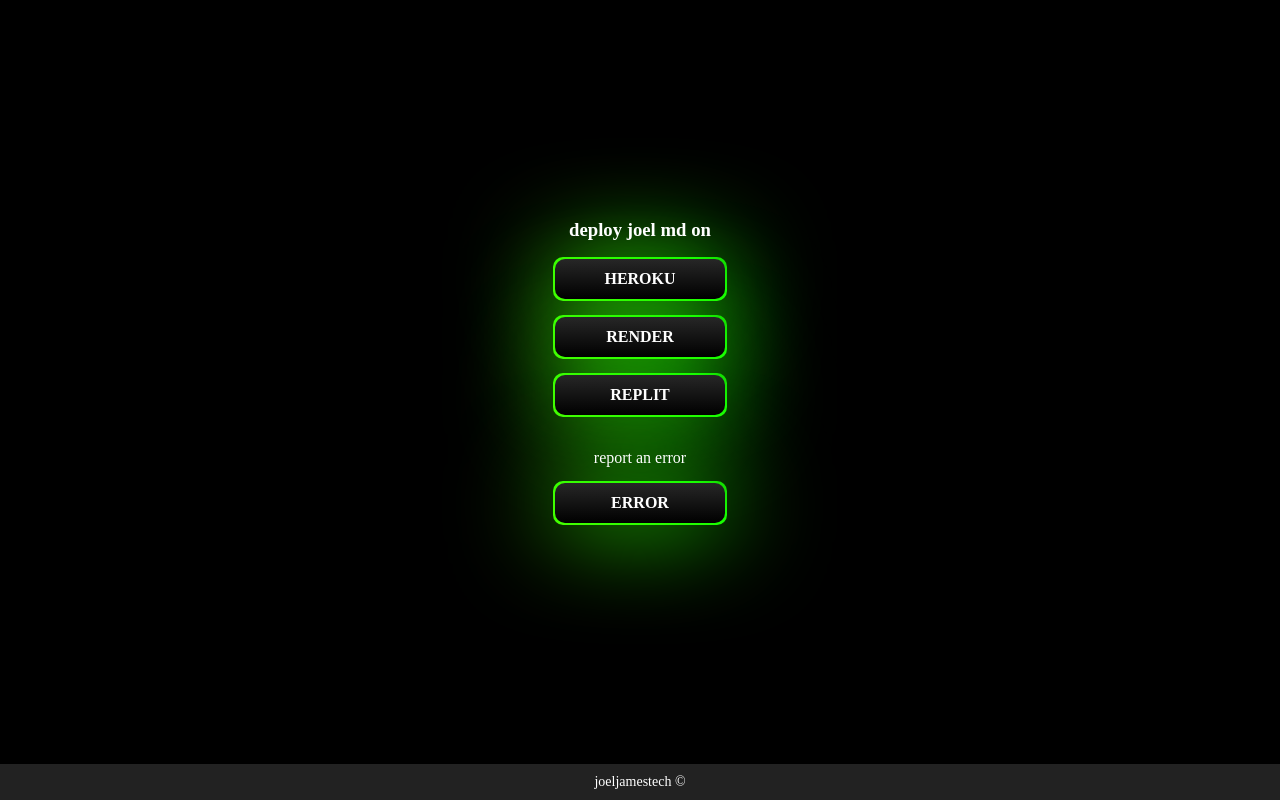
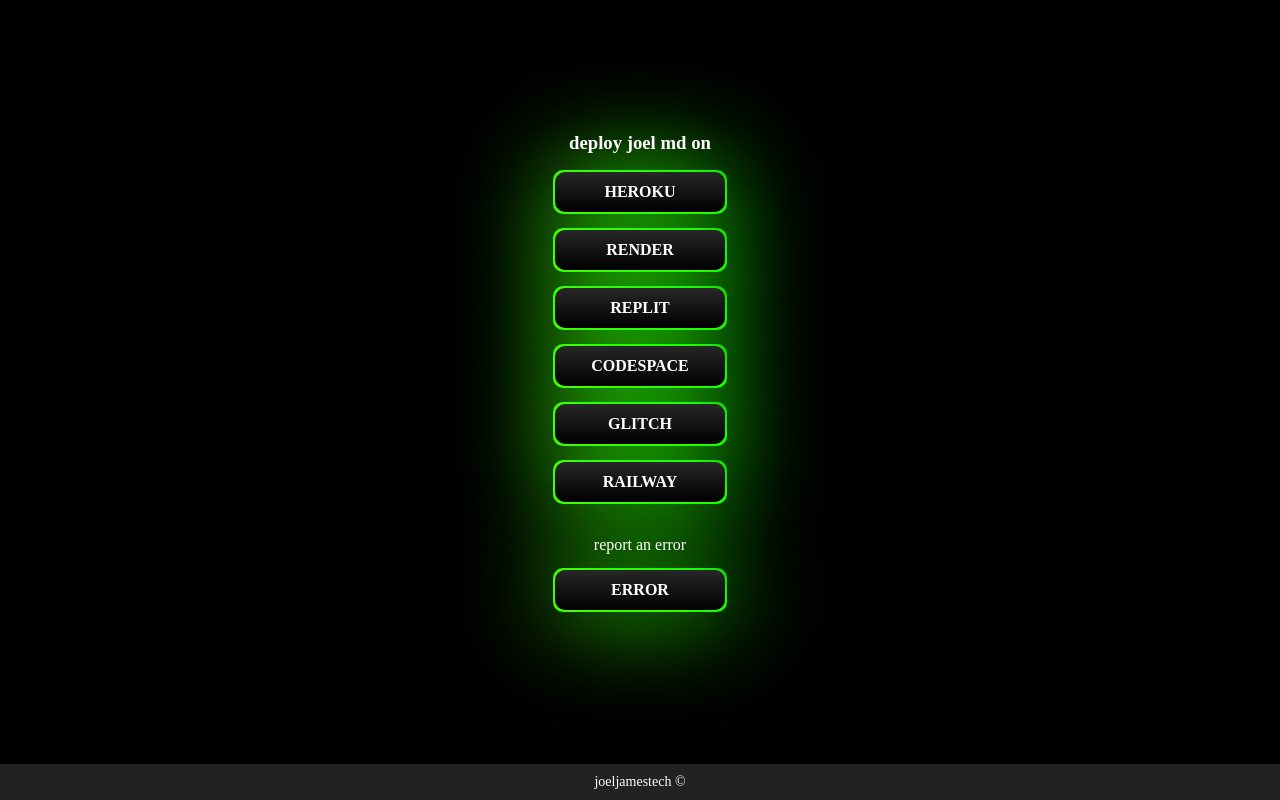
Before and after one commit to joeljamestech2/deploy, a plain HTML site: page index.html in a window 1280 px wide. Drawn offline with Linux system fonts and the light colour scheme.

Commit message:
Update index.html

```diff
--- a/index.html
+++ b/index.html
@@ -116,8 +116,10 @@
     <div></div>
     <a href="https://dashboard.heroku.com/new?template=https://github.com/joeljamestech/JOEL-MD/tree/main" class="button" target="_blank"> <span>HEROKU</span> </a> <br>
     <a href="https://dashboard.render.com/web/new" class="button" target="_blank"> <span>RENDER</span> </a> <br>
-    <a href="replit.com" class="button" target="_blank"> <span>REPLIT</span> </a> <br>
-
+    <a href="https://repl.it/github/joeljamestech/JOEL-MD" class="button" target="_blank"> <span>REPLIT</span> </a> <br>
+    <a href="https://github.com/codespaces/new" class="button" target="_blank"> <span>CODESPACE</span> </a> <br>
+    <a href="https://glitch.com/signup" class="button" target="_blank"> <span>GLITCH</span> </a> <br>
+    <a href="https://railway.app/new" class="button" target="_blank"> <span>RAILWAY</span> </a> <br>
     <p>report an error</p>
 
     <a href="https://wa.me/+255767570963?text=HAVE_ERROR_JOEL" class="button" target="_blank"> <span>ERROR</span> </a> <br>
```
